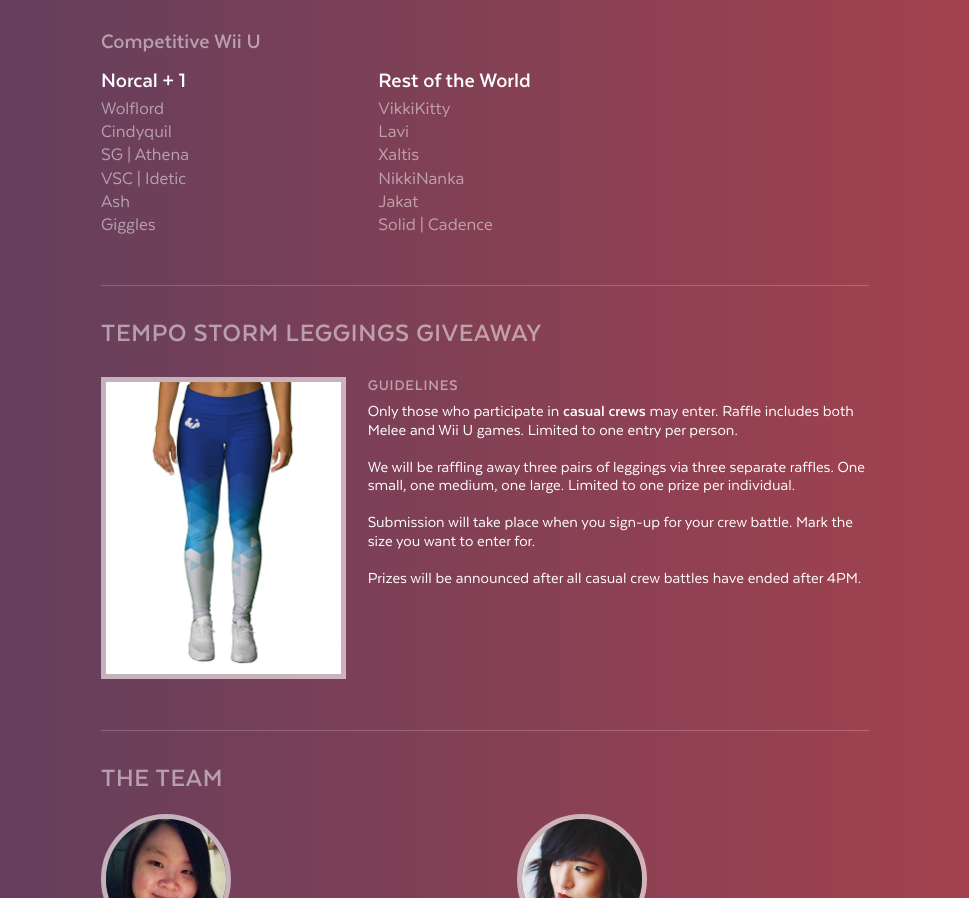
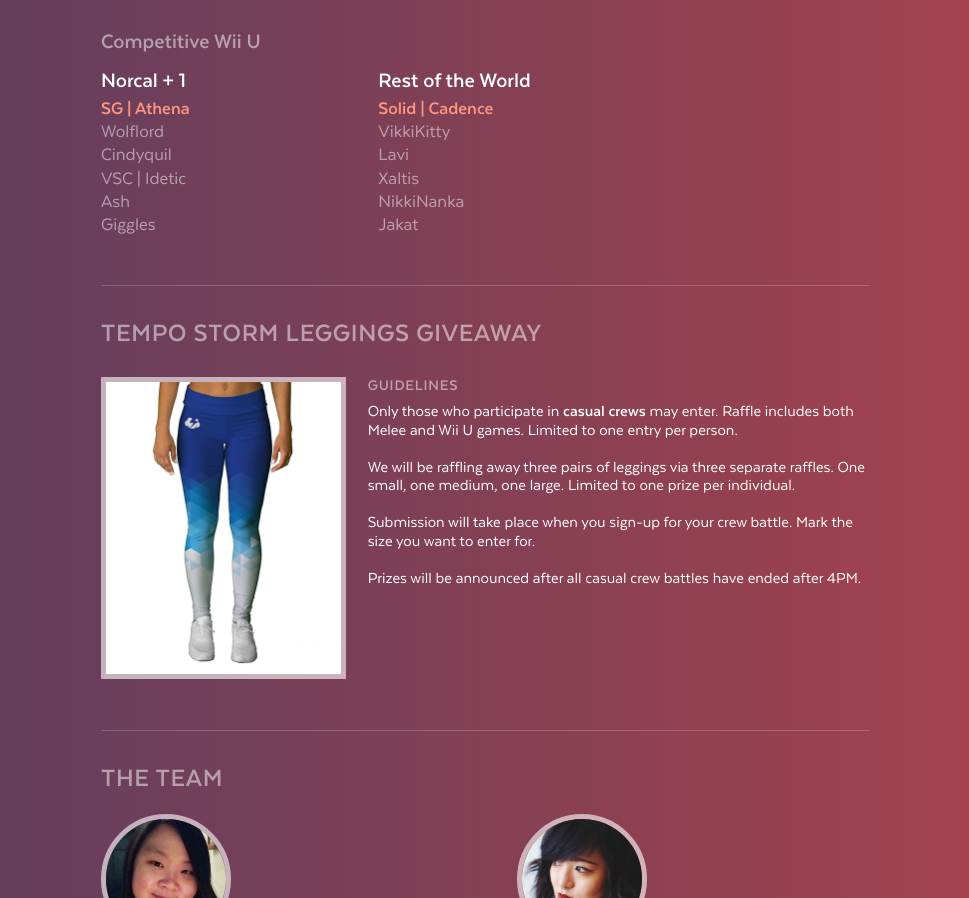
Before and after one commit to lilchen/smash-sisters, a plain HTML site: page g4/index.html in a window 1280 px wide. Shown: the part 1359-2257 px from the top of the page, without its empty margins (155-1124 px from the left). Drawn offline with Linux system fonts and the light colour scheme; files whose address does not match are found by name.

Commit message:
added smash 4 captains

```diff
--- a/g4/index.html
+++ b/g4/index.html
@@ -139,9 +139,9 @@
       <div class="sm-col sm-col-6 md-col-6 lg-col-4 my2 px3">
           <h3 class="h3 strong">Norcal + 1</h3>
           <ol class="h4 semi-o mt1">
+            <li class="strong pink">SG | Athena</li>
             <li class="">Wolflord</li>
             <li>Cindyquil</li>
-            <li>SG | Athena</li>
             <li>VSC | Idetic</li>
             <li>Ash</li>
             <li>Giggles</li>
@@ -151,12 +151,12 @@
       <div class="sm-col sm-col-6 md-col-6 lg-col-4 my2 px3">
           <h3 class="h3 strong">Rest of the World</h3>
           <ol class="h4 semi-o mt1">
+            <li class="strong pink">Solid | Cadence</li>
             <li class="">VikkiKitty</li>
             <li>Lavi</li>
             <li>Xaltis</li>
             <li>NikkiNanka</li>
             <li>Jakat</li>
-            <li>Solid | Cadence</li>
           </ol>
       </div>
 
```
